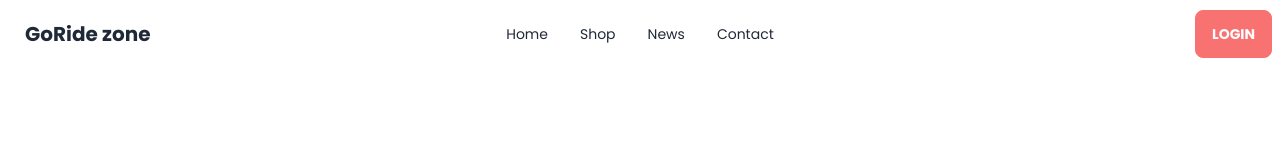
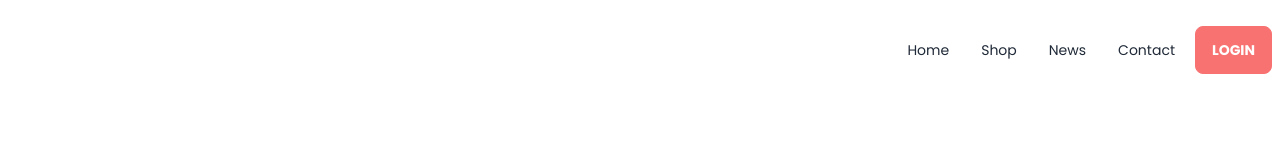
Before and after one commit to the-mihir/biker-zone, a plain HTML site: page index.html in a window 1280 px wide. Drawn offline with nearby package versions, Linux system fonts and the light colour scheme.

Commit message:
doing navbar

```diff
--- a/index.html
+++ b/index.html
@@ -21,9 +21,9 @@
 
 <body class="popins_font">
     <header>
-        <div class="main__menu container">
+        <div class="main__menu container mx-auto py-4">
             <div class="navbar bg-base-100">
-                <div class="navbar-start">
+                <div class="flex-1">
                     <div class="dropdown">
                         <label tabindex="0" class="btn btn-ghost lg:hidden">
                             <svg xmlns="http://www.w3.org/2000/svg" class="h-5 w-5" fill="none" viewBox="0 0 24 24"
@@ -40,7 +40,7 @@
                             <li><a>Contact</a></li>
                         </ul>
                     </div>
-                    <a class="btn btn-ghost normal-case text-xl">GoRide zone</a>
+                    <a class="btn btn-ghost normal-case text-3xl text-white">GoRide zone</a>
                 </div>
                 <div class="navbar-center hidden lg:flex">
                     <ul class="menu menu-horizontal px-1">
@@ -50,7 +50,7 @@
                         <li><a>Contact</a></li>
                     </ul>
                 </div>
-                <div class="navbar-end">
+                <div class="navbar-end w-auto">
                     <button class="btn btn-error text-white">Login</button>
                 </div>
             </div>
```
